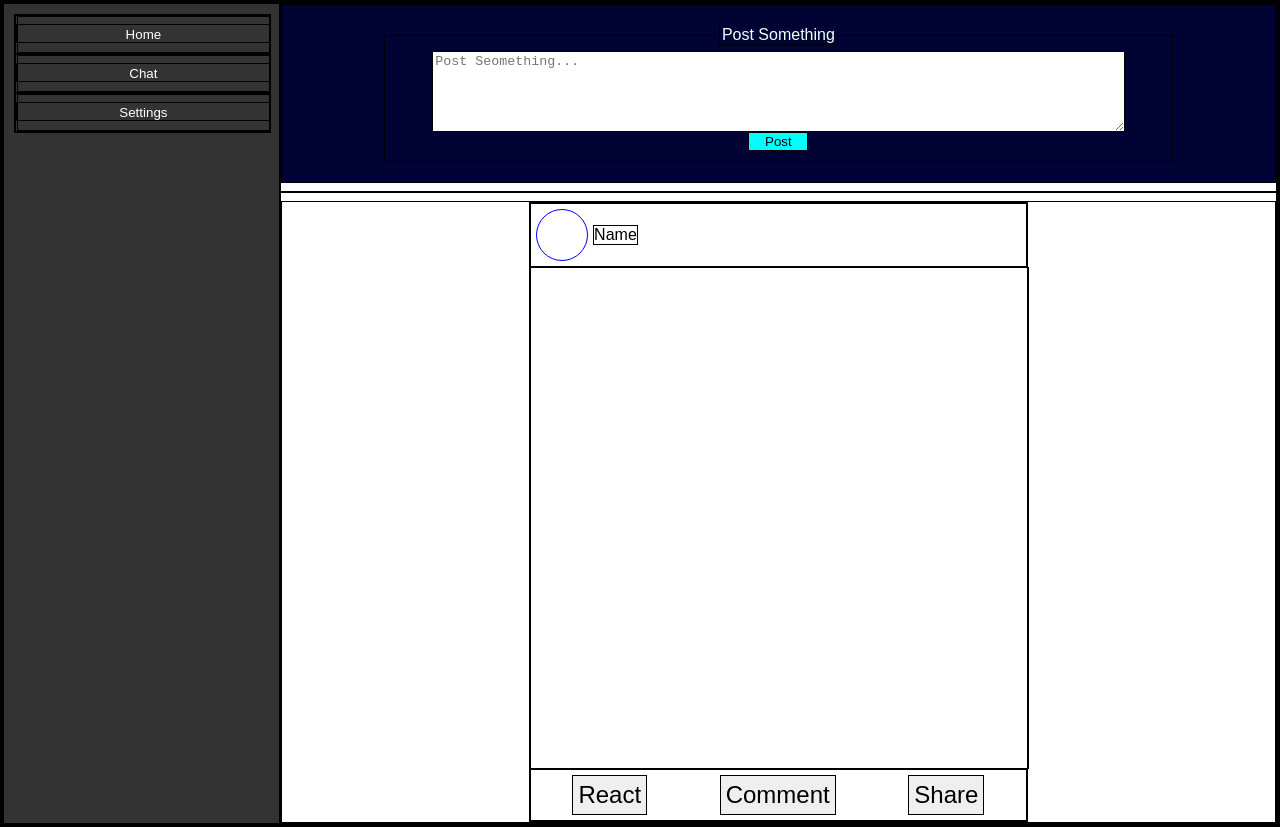
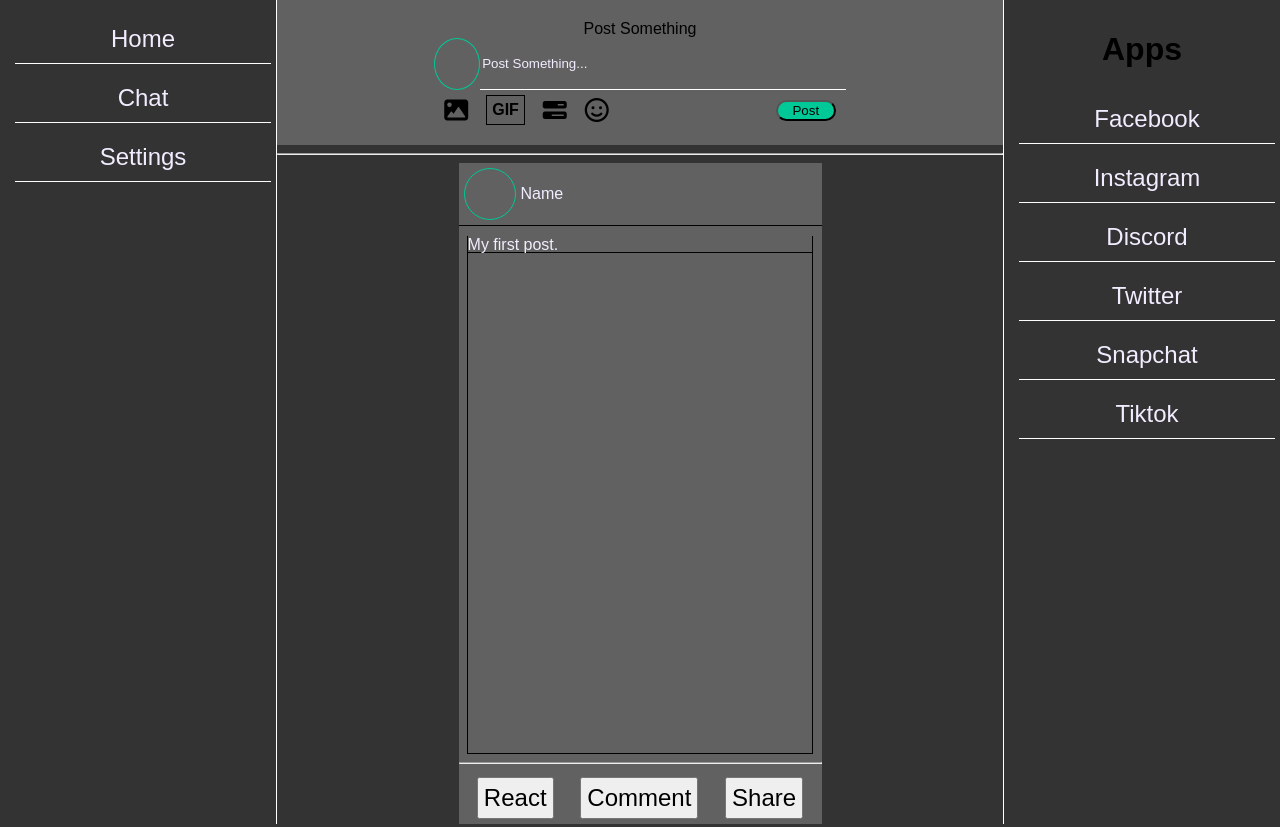
Before and after one commit to sanjograiofficial/talk-life, a plain HTML site: page index.html in a window 1280 px wide. Drawn offline with Linux system fonts and the light colour scheme.

Commit message:
Made a lot of modifications

```diff
--- a/index.html
+++ b/index.html
@@ -5,6 +5,10 @@
     <meta name="viewport" content="width=device-width, initial-scale=1.0" />
     <title>Talking</title>
     <link rel="stylesheet" href="style.css" />
+    <link
+      rel="stylesheet"
+      href="https://cdnjs.cloudflare.com/ajax/libs/font-awesome/6.0.0-beta3/css/all.min.css"
+    />
   </head>
   <body>
     <div class="outer">
@@ -25,14 +29,24 @@
         <section id="post-section">
           <fieldset id="post-thing">
             <legend class="post-text">Post Something</legend>
-            <textarea
-              name="post"
-              id="post"
-              cols="50"
-              rows="5"
-              placeholder="Post Seomething..."
-            ></textarea>
-            <button type="button" class="post-btn">Post</button>
+            <div class="input-field">
+              <div class="profile"></div>
+              <input
+                type="text"
+                name="post"
+                id="post"
+                placeholder="Post Something..."
+              />
+            </div>
+            <div class="post-buttons">
+              <div class="util">
+                <i class="fa-solid fa-image" title="image"></i>
+                <button class="gif" title="gif">GIF</button>
+                <i class="fa-solid fa-bars-progress" title="poll"></i>
+                <i class="fa-regular fa-face-smile" title="emoji"></i>
+              </div>
+              <button type="button" class="post-btn">Post</button>
+            </div>
           </fieldset>
         </section>
         <hr />
@@ -42,7 +56,11 @@
               <div class="profile"></div>
               <div class="name">Name</div>
             </div>
-            <div class="image-post"></div>
+            <div class="post-content">
+              <div class="content-text">My first post.</div>
+              <div class="image-post"></div>
+            </div>
+            <hr />
             <div class="options">
               <button type="button">React</button>
               <button type="button">Comment</button>
@@ -51,6 +69,29 @@
           </div>
         </section>
       </div>
+      <div class="app">
+        <h1>Apps</h1>
+        <ul>
+          <li>
+            <a href="index.html"><button>Facebook</button></a>
+          </li>
+          <li>
+            <a href="chat.html"><button>Instagram</button></a>
+          </li>
+          <li>
+            <a href="settings.html"><button>Discord</button></a>
+          </li>
+          <li>
+            <a href="settings.html"><button>Twitter</button></a>
+          </li>
+          <li>
+            <a href="settings.html"><button>Snapchat</button></a>
+          </li>
+          <li>
+            <a href="settings.html"><button>Tiktok</button></a>
+          </li>
+        </ul>
+      </div>
     </div>
   </body>
 </html>
--- a/style.css
+++ b/style.css
@@ -1,102 +1,195 @@
-:root{
+:root {
   --color: #000333;
 }
-*{
-    border: 1px solid black;
-}
-body{
+body {
   font-family: Arial, sans-serif;
   margin: 0;
   padding: 0;
+  background-color: #333;
 }
-.outer{
+.outer {
   display: flex;
 }
-nav{
+nav {
   display: flex;
   flex-direction: column;
   background-color: #333;
   padding: 10px;
   text-align: center;
   width: 20%;
+  border-right: 1px solid white;
 }
-nav ul{
+nav ul {
   width: 100%;
   padding: 0;
   margin: 0;
 }
-nav ul li{
+nav ul li {
   list-style: none;
 }
-nav ul li a button{
-    color: #fff;
+nav ul li a button {
+  font-size: 1.5rem;
+  color: #f2ecff;
   width: 100%;
   cursor: pointer;
   padding: 10px;
-    border-bottom: 1px solid black;
+  border: none;
+  margin: 5px;
+  border-bottom: 1px solid white;
   background-color: transparent;
 }
 
-#post-section{
+#post-section {
   margin: 0 auto;
   padding: 20px;
-    background-color: var(--color);
-    color: azure;
+  background-color: #616161;
+  color: F2ECFF;
 }
-.container{
+.container {
   flex: 1;
 }
 
-#post-thing{
-    width: 80%;
+#post-thing {
+  width: 60%;
   margin: 0 auto;
+  padding: 0;
 }
-#post-thing #post{
+#post-thing .input-field {
+  display: flex;
+}
+#post-thing #post {
   margin: 0 auto;
   display: block;
-    width: 90%;
+  width: 100%;
 }
-#post-thing .post-btn{
-    display: block;
+.post-buttons {
+  width: 100%;
+  display: flex;
+  justify-content: space-between;
+  align-items: center;
+  margin-top: 5px;
+}
+fieldset {
+  border: none;
+}
+fieldset input {
+  background: transparent;
+  color: #f2ecff;
+  border: none;
+  border-bottom: 1px solid white;
+}
+fieldset input::placeholder {
+  color: #f2ecff;
+}
+.post-buttons button,
+.post-buttons i {
+  cursor: pointer;
+}
+.util {
+  margin-left: 10px;
+  width: 40%;
+  display: flex;
+  justify-content: space-between;
+  align-items: center;
+}
+.gif {
+  all: unset;
+  color: black;
+  font-weight: bold;
+  border: 1px solid black;
+  padding: 5px;
+  height: 100%;
+}
+.post-buttons i {
+  color: black;
+  font-size: 1.5rem;
+}
+#post-thing .post-btn {
   width: 60px;
-    margin: 0 auto;
-    background-color: aqua;
+  margin-right: 10px;
+  border-radius: 12px;
+  background-color: #00c896;
 }
-.post-text{
+.post-text {
   text-align: center;
 }
-.profile{
+.profile {
   background-image: url("profile.jpg");
   background-size: cover;
   border-radius: 50%;
-    border: 1px solid blue;
+  border: 1px solid #00c896;
   height: 50px;
   width: 50px;
 }
-.head{
+.head {
   display: flex;
   justify-content: flex-start;
   align-items: center;
   padding: 5px;
   gap: 5px;
+  border-bottom: 1px solid black;
 }
-.content{
+.content {
   width: 50%;
 }
-.contents{
+
+.contents {
   width: 50%;
-    margin: 0 auto
+  margin: 0 auto;
+  background-color: #616161;
+  color: #f2ecff;
 }
-.image-post{
+.post-content {
+  width: 95%;
+  border-bottom: 1px solid black;
+  border-left: 1px solid black;
+  border-right: 1px solid black;
+  margin: 0 auto;
+}
+.content-text {
+  width: 100%;
+  height: 1rem;
+  border-bottom: 1px solid black;
+  margin-top: 10px;
+}
+.image-post {
   width: 100%;
   height: 500px;
 }
-.options{
+.options {
   display: flex;
   justify-content: space-around;
   padding: 5px;
 }
-.options button{
+.options button {
   padding: 5px;
   font-size: 1.5rem;
 }
+.app {
+  display: flex;
+  flex-direction: column;
+  background-color: #333;
+  padding: 10px;
+  text-align: center;
+  width: 20%;
+  border-left: 1px solid white;
+}
+.app ul {
+  width: 100%;
+  padding: 0;
+  margin: 0;
+}
+.app ul li {
+  list-style: none;
+}
+.app ul li a button {
+  font-size: 1.5rem;
+  color: #f2ecff;
+  width: 100%;
+  cursor: pointer;
+  padding: 10px;
+  border: none;
+  margin: 5px;
+  border-bottom: 1px solid white;
+  background-color: transparent;
+}
```
Lines whose indentation alone changed are shown as unchanged.
